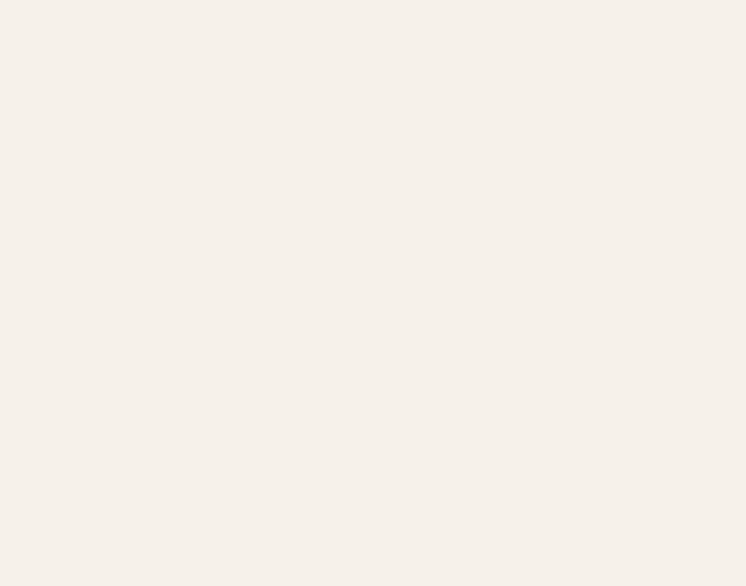
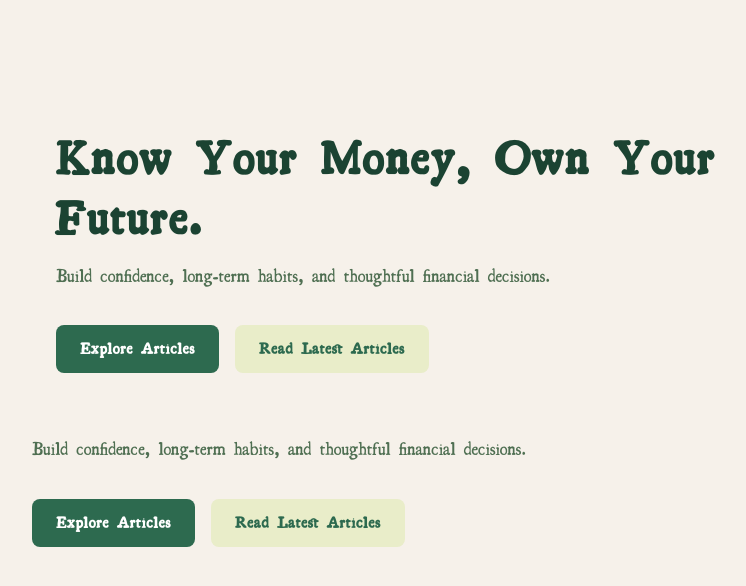
Before and after one commit to thecompass-edu/thecompass, a Next.js app: page / in a window 1280 px wide. Shown: the top 586 px of the page, without its empty margins (184-930 px from the left). Built offline with nearby package versions, Linux system fonts and the light colour scheme.

Commit message:
Refactor Home component layout in page.tsx
Refactored the Home component layout and improved the structure of the JSX.

```diff
--- a/src/app/page.tsx
+++ b/src/app/page.tsx
@@ -1,6 +1,51 @@
-export default function Home() {
-  return (
+export default function Home () {
+    return (
     <main>
+<section className="flex flex-col md:flex-row items-center justify-between max-w-4xl mx-auto px-6 py-16 text-center md:text-left">
+  <div className="w-full">
+    <section className="flex flex-col md:flex-row items-center justify-between max-w-4xl mx-auto px-6 py-16 text-center md:text-left">
+  <div className="w-full">
+    <h1 className="text-4xl md:text-5xl font-bold text-[#1b4332] mb-4 leading-tight">
+      Know Your Money, Own Your Future.
+    </h1>
+    <p className="text-lg text-[#4f6f52] mb-8 leading-relaxed">
+      Build confidence, long-term habits, and thoughtful financial decisions.
+    </p>
+    <div className="flex flex-col sm:flex-row gap-4 justify-center md:justify-start">
+      <a
+        href="#explore"
+        className="bg-[#2d6a4f] hover:bg-[#1b4332] text-white font-semibold px-6 py-3 rounded-lg text-center transition-colors"
+      >
+        Explore Articles
+      </a>
+      <a
+        href="#latest"
+        className="bg-[#e9edc9] hover:bg-[#ccd5ae] text-[#2d6a4f] font-semibold px-6 py-3 rounded-lg text-center transition-colors"
+      >
+        Read Latest Articles
+      </a>
+    </div>
+  </div>
+</section>
+    <p className="text-lg text-[#4f6f52] mb-8 leading-relaxed">
+      Build confidence, long-term habits, and thoughtful financial decisions.
+    </p>
+    <div className="flex flex-col sm:flex-row gap-4 justify-center md:justify-start">
+      <a
+        href="#explore"
+        className="bg-[#2d6a4f] hover:bg-[#1b4332] text-white font-semibold px-6 py-3 rounded-lg text-center transition-colors"
+      >
+        Explore Articles
+      </a>
+      <a
+        href="#latest"
+        className="bg-[#e9edc9] hover:bg-[#ccd5ae] text-[#2d6a4f] font-semibold px-6 py-3 rounded-lg text-center transition-colors"
+      >
+        Read Latest Articles
+      </a>
+    </div>
+  </div>
+</section>
     </main>
-  );
+    );
 }
```
